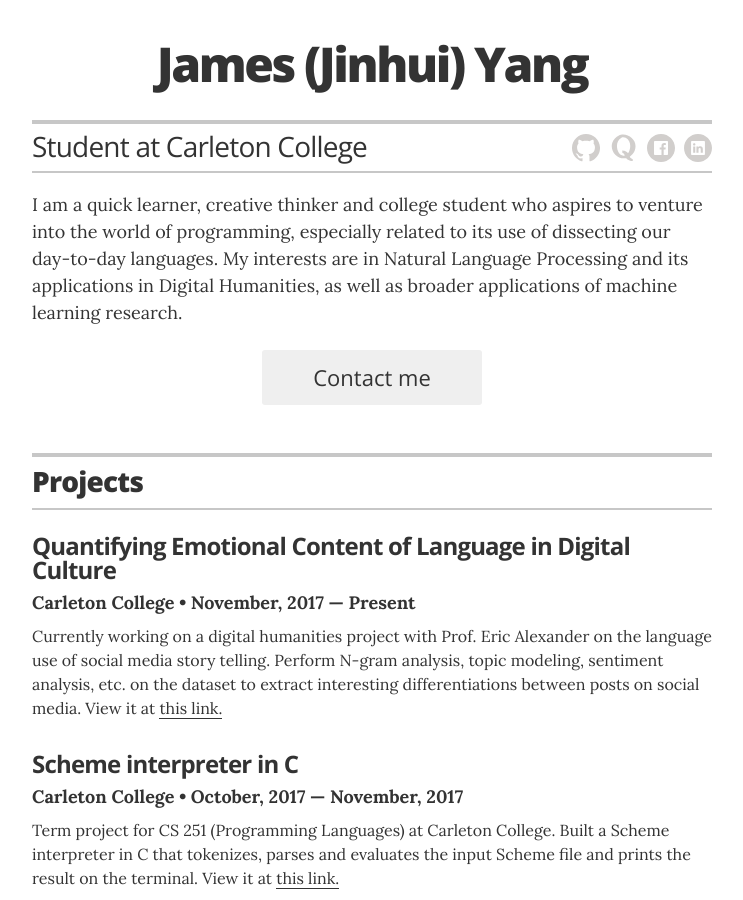
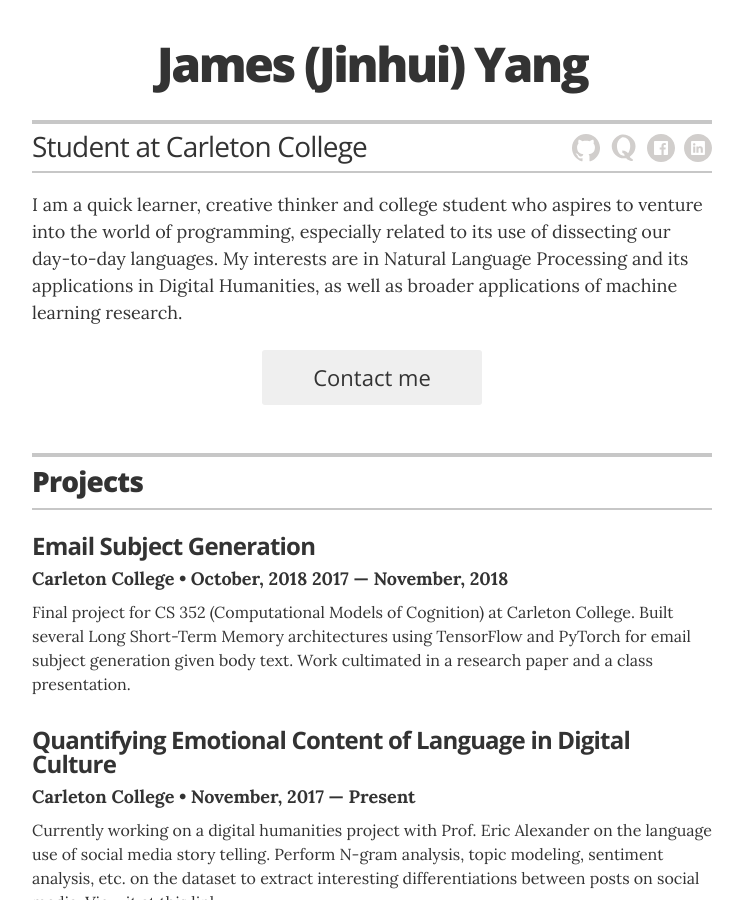
Before and after one commit to formidify/formidify.github.io, a Jekyll site: the page built from index.html, in a window 1280 px wide and 900 px high. Shown: the whole window, without its empty margins (268-1011 px from the left). Built offline with Jekyll 4.4.1, drawn with Linux system fonts in a browser that asks for light colours.

Commit message:
Update projects.yml

```diff
--- a/_data/projects.yml
+++ b/_data/projects.yml
@@ -1,5 +1,12 @@
 # Projects
 # uncomment the urls if you wish to display them, and add your own URL
+
+# Email subject project
+- project: Email Subject Generation
+  role: Carleton College
+  duration: October, 2018 2017 &mdash; November, 2018
+  # url: "#"
+  description: Final project for CS 352 (Computational Models of Cognition) at Carleton College. Built several Long Short-Term Memory architectures using TensorFlow and PyTorch for email subject generation given body text. Work cultimated in a research paper and a class presentation.
 
 # E. Alexander project
 - project: Quantifying Emotional Content of Language in Digital Culture
@@ -7,8 +14,6 @@
   duration: November, 2017 &mdash; Present
   # url: "#"
   description: Currently working on a digital humanities project with Prof. Eric Alexander on the language use of social media story telling. Perform N-gram analysis, topic modeling, sentiment analysis, etc. on the dataset to extract interesting differentiations between posts on social media. View it at <a href="https://github.com/formidify/SocialMediaStory_NLP" target=_blank rel="noopener noreferrer">this link.</a>
-
-
 
 # Scheme interpreter in C
 - project: Scheme interpreter in C
```
